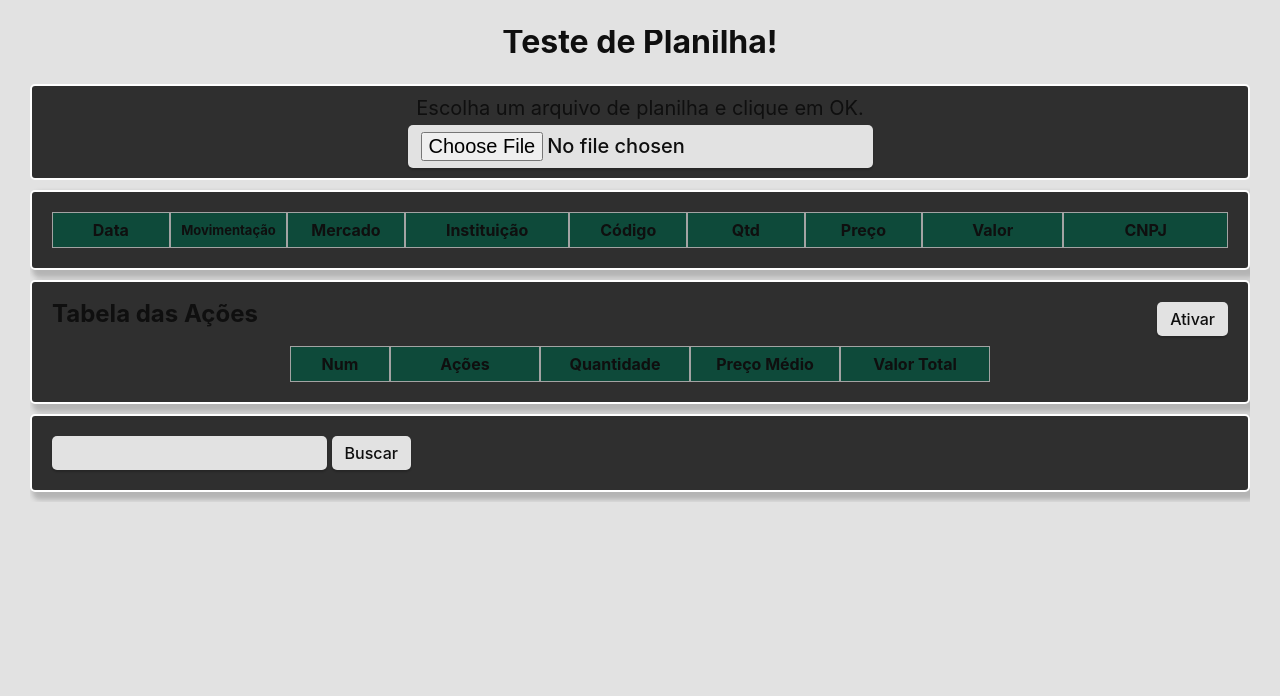
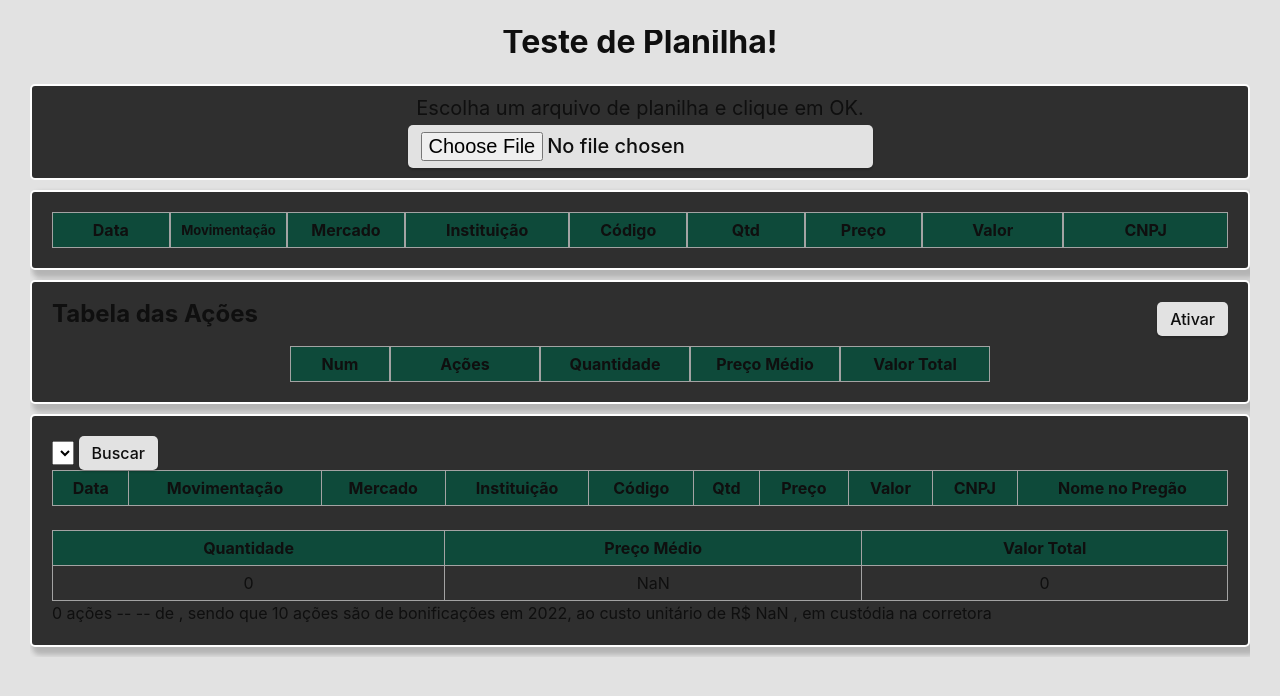
Before and after one commit to JonatasAlexandrao/Custo_medio, a Svelte app: page / in a window 1280 px wide. Shown: the top 696 px of the page. Built offline with nearby package versions, Linux system fonts and the light colour scheme.

Commit message:
criado componente de buscar ação

```diff
--- a/index.html
+++ b/index.html
@@ -4,7 +4,7 @@
     <meta charset="UTF-8" />
     <link rel="icon" type="image/svg+xml" href="/vite.svg" />
     <meta name="viewport" content="width=device-width, initial-scale=1.0" />
-    <title>Tauri + Svelte</title>
+    <title>Custo Médio</title>
   </head>
 
   <body>
--- a/src/App.svelte
+++ b/src/App.svelte
@@ -80,7 +80,7 @@
   </Card>
 
   <Card>
-    <SearchStocks />
+    <SearchStocks tableInfo={tableInfo}/>
   </Card>
 </main>
 
--- a/src/components/SearchStocks/SearchStocks.svelte
+++ b/src/components/SearchStocks/SearchStocks.svelte
@@ -1,6 +1,151 @@
-<script></script>
+<script>
+
+  export let tableInfo = []
+  $: stockList = createStocksList(tableInfo)
+
+  let tableHeader = ["Data", "Movimentação", "Mercado", "Instituição", "Código", "Qtd", "Preço", "Valor", "CNPJ", "Nome no Pregão"]
+
+  let textToSearch = ""
+  //$: filterTable = textToSearch
+  let infoStocks = {
+    cnpj: "",
+    codigoNegociacao: "",
+    instituicao: "",
+    mercado: "",
+    nomePregao: "",
+    precoMedio: 0,
+    quantidadeTotal: ""
+  }
+  //let stocksListInfo = []
+  let selectComponent
+
+  function createStocksList(table) {
+
+    const list = table.map( el => { return el.codigoNegociacao })
+    const stocksListInfo = [ ...new Set(list)]
+    return stocksListInfo
+
+  }
+
+  function sumOfQuantity(stocks) {
+
+    const response = tableInfo.reduce( (previous, current) => {
+      return current.codigoNegociacao == stocks ? previous + current.quantidade : previous
+    }, 0)
+
+    return response
+  }
+
+  function totalInvestment(stocks) {
+
+    const response = tableInfo.reduce( (previous, current) => {
+      return current.codigoNegociacao == stocks ? previous + current.valor : previous
+    }, 0)
+
+    return parseFloat(response.toFixed(2))
+
+  }
+
+  function averagePrice(stocks) {
+
+    const f1 = tableInfo.reduce( (previous, current) => {
+      return current.codigoNegociacao == stocks ? previous + (current.quantidade * current.preco) : previous
+    }, 0)
+
+    const f2 = sumOfQuantity(stocks)
+
+    const response = (f1/f2)
+
+    return parseFloat(response.toFixed(2))
+
+  }
+
+  function searchForStockInfo() {
+    const info = tableInfo.find( item => item.codigoNegociacao == textToSearch)
+
+    infoStocks = {
+      cnpj: info.cnpj,
+      codigoNegociacao: info.codigoNegociacao,
+      instituicao: info.instituicao,
+      mercado:info.mercado,
+      nomePregao: info.nomePregao,
+      precoMedio: averagePrice(info.codigoNegociacao),
+      quantidadeTotal: sumOfQuantity(info.codigoNegociacao)
+    }
+
+    console.log("infoAcao", infoStocks)
+  }
+
+
+  function searchForStocks() {
+    if (selectComponent.value) {
+      textToSearch = selectComponent.value
+      searchForStockInfo()
+    }
+  }
+
+
+</script>
 
 <div>
-  <input type="text" name="" id="">
-  <button>Buscar</button>
+  <!-- <input type="text" name="" id="" bind:value={textToSearch}> -->
+  <select name="" id="" bind:this={selectComponent}>
+    {#each stockList as stocks}
+      <option value={stocks}>{stocks}</option>
+    {/each}
+  </select>
+  <button on:click={searchForStocks}>Buscar</button>
+
+  <div class="container-search-stocks">
+    <table>
+      <thead>
+        <tr>
+          {#each tableHeader as columns}
+            <th>{columns}</th>
+          {/each}
+        </tr>
+      </thead>
+      <tbody>
+        {#each tableInfo as rows}
+          {#if rows.codigoNegociacao == textToSearch}
+            <tr>
+              <td>{rows.data}</td>
+              <td>{rows.tipoMovimentacao}</td>
+              <td>{rows.mercado}</td>
+              <td>{rows.instituicao}</td>
+              <td>{rows.codigoNegociacao}</td>
+              <td>{rows.quantidade}</td>
+              <td>{rows.preco}</td>
+              <td>{rows.valor}</td>
+              <td>{rows.cnpj}</td>
+              <td>{rows.nomePregao}</td>
+            </tr>
+          {/if}
+        {/each}
+      </tbody>
+    </table>
+    <br>
+    <table>
+      <thead>
+        <tr>
+          <th>Quantidade</th>
+          <th>Preço Médio</th>
+          <th>Valor Total</th>
+        </tr>
+      </thead>
+      <tbody>
+        <tr>
+          <td>{sumOfQuantity(textToSearch)}</td>
+          <td>{averagePrice(textToSearch)}</td>
+          <td>{totalInvestment(textToSearch)}</td>
+        </tr>
+      </tbody>
+    </table>
+
+    <div class="declaracao-texto">
+      {sumOfQuantity(textToSearch)} ações -- {textToSearch} -- de {infoStocks.nomePregao}, sendo que 10 ações são de bonificações em 2022, ao custo unitário de R$ {averagePrice(textToSearch)} , em custódia na corretora {infoStocks.instituicao}
+    </div>
+
+  </div>
+
 </div>
--- a/src/components/StocksListTable/StocksListTable.svelte
+++ b/src/components/StocksListTable/StocksListTable.svelte
@@ -4,43 +4,43 @@
   export let title = "Tabela das Ações"
   export let tableInfo = []
   $: table = tableInfo
-  export let stocksListInfo = []
+  let stocksListInfo = []
   const stocksListHeader = ["Num","Ações", "Quantidade", "Preço Médio", "Valor Total"]
 
 
-  function acoesList() {
+  function stocksList() {
 
     let list = table.map( el => { return el.codigoNegociacao })
     stocksListInfo = [ ...new Set(list)]
 
   }
 
-  function sumOfQuantity(acao) {
+  function sumOfQuantity(stock) {
 
     const response = tableInfo.reduce( (previous, current) => {
-      return current.codigoNegociacao == acao ? previous + current.quantidade : previous
+      return current.codigoNegociacao == stock ? previous + current.quantidade : previous
     }, 0)
 
     return response
   }
 
-  function totalInvestment(acao) {
+  function totalInvestment(stock) {
 
     const response = tableInfo.reduce( (previous, current) => {
-      return current.codigoNegociacao == acao ? previous + current.valor : previous
+      return current.codigoNegociacao == stock ? previous + current.valor : previous
     }, 0)
 
     return parseFloat(response.toFixed(2))
 
   }
 
-  function averagePrice(acao) {
+  function averagePrice(stock) {
 
     const f1 = tableInfo.reduce( (previous, current) => {
-      return current.codigoNegociacao == acao ? previous + (current.quantidade * current.preco) : previous
+      return current.codigoNegociacao == stock ? previous + (current.quantidade * current.preco) : previous
     }, 0)
 
-    const f2 = sumOfQuantity(acao)
+    const f2 = sumOfQuantity(stock)
 
     const response = (f1/f2)
 
@@ -56,7 +56,7 @@
 <div class="container-stocks-list-table">
   <div class="title">
     <h2>{title}</h2>
-    <button on:click={acoesList}>Ativar</button>
+    <button on:click={stocksList}>Ativar</button>
   </div>
     <table>
      <thead>
--- a/src/components/TradingTable/TradingTable.svelte
+++ b/src/components/TradingTable/TradingTable.svelte
@@ -1,8 +1,10 @@
 
 <script>
-  export let tableHeader = ["Data", "Movimentação", "Mercado", "Instituição", "Código", "Qtd", "Preço", "Valor", "CNPJ", "Nome no Pregão"]
+
   export let tableInfo = []
   $: keys = tableInfo.length ? Object.keys(tableInfo[0]) : []
+
+  let tableHeader = ["Data", "Movimentação", "Mercado", "Instituição", "Código", "Qtd", "Preço", "Valor", "CNPJ", "Nome no Pregão"]
 
 
 </script>
```
